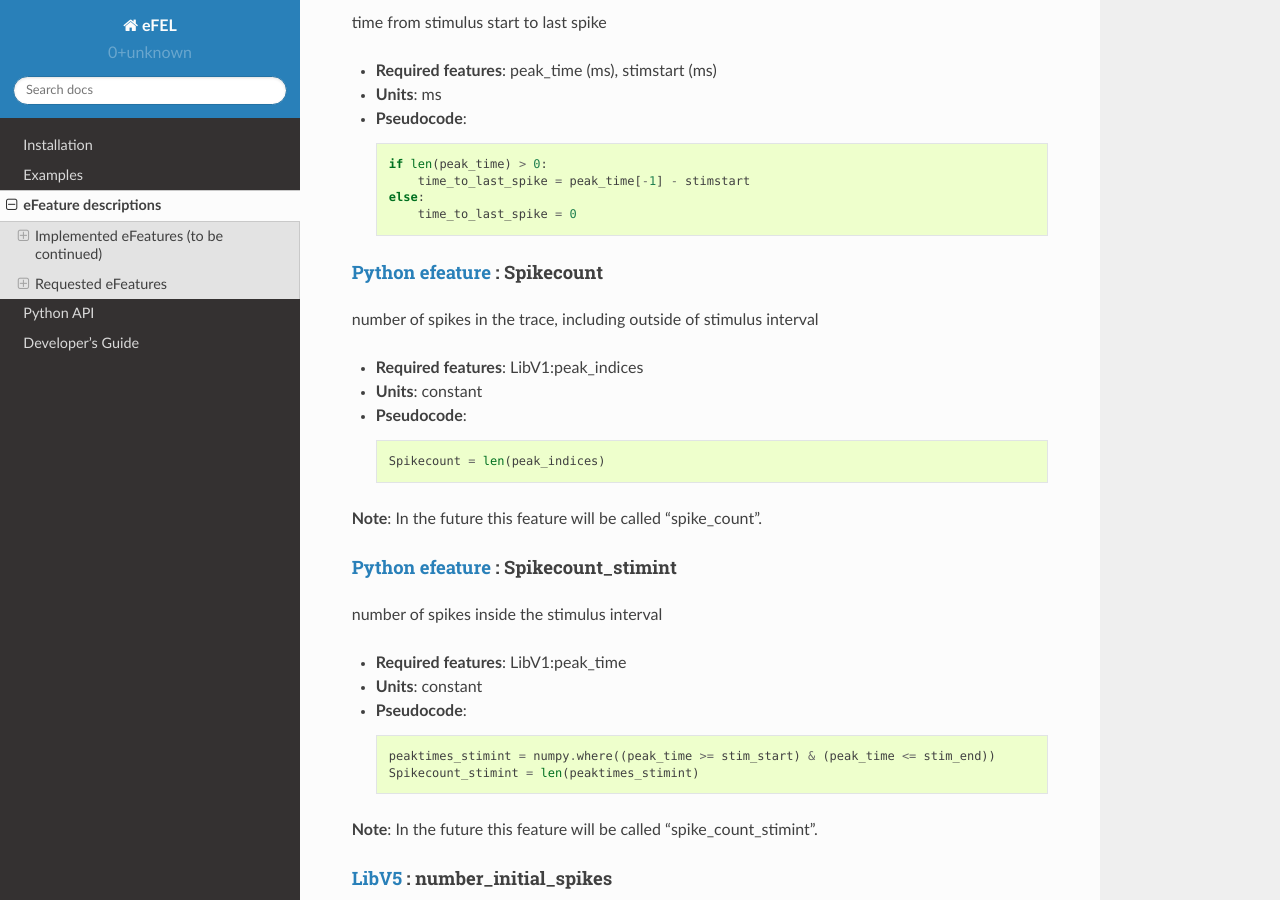
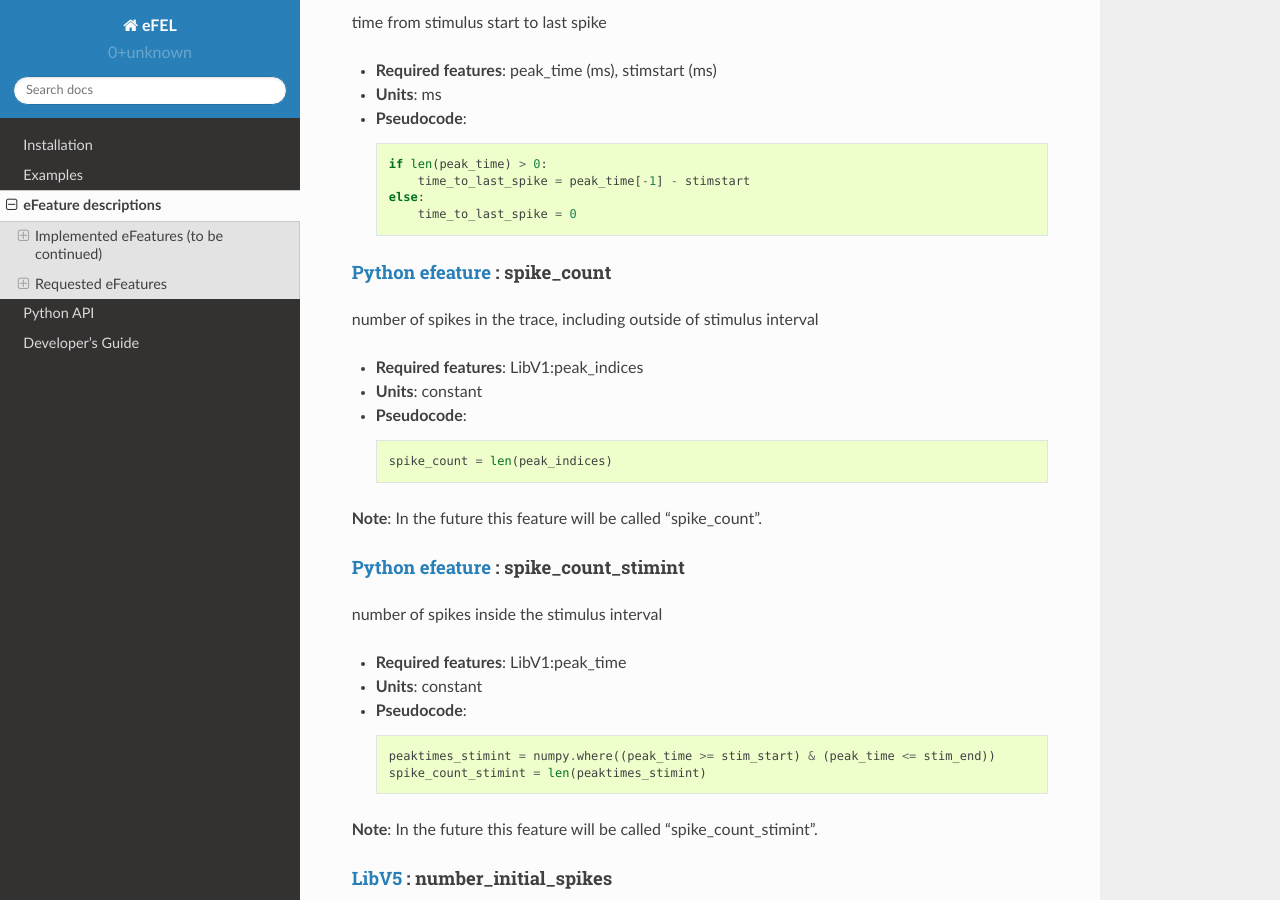
Before and after one commit to BlueBrain/eFEL, a Sphinx documentation site: the page built from docs/source/eFeatures.rst, in a window 1280 px wide and 900 px high, scrolled down 3074 px. Built offline with Sphinx 7.4.7 and the Read the Docs theme 2.0.0, drawn with Linux system fonts in a browser that asks for light colours; some of the changed text lies outside the part shown.

Commit message:
encourage use of spike_count instead of Spikecount

```diff
--- a/docs/source/eFeatures.rst
+++ b/docs/source/eFeatures.rst
@@ -150,8 +150,8 @@ time from stimulus start to last spike
     else:
         time_to_last_spike = 0
 
-`Python efeature`_ : Spikecount
-~~~~~~~~~~~~~~~~~~~~~~~~~~~~~~~
+`Python efeature`_ : spike_count
+~~~~~~~~~~~~~~~~~~~~~~~~~~~~~~~~
 
 number of spikes in the trace, including outside of stimulus interval
 
@@ -159,11 +159,11 @@ number of spikes in the trace, including outside of stimulus interval
 - **Units**: constant
 - **Pseudocode**: ::
 
-    Spikecount = len(peak_indices)
+    spike_count = len(peak_indices)
 
 **Note**: In the future this feature will be called "spike_count".
 
-`Python efeature`_ : Spikecount_stimint
+`Python efeature`_ : spike_count_stimint
 ~~~~~~~~~~~~~~~~~~~~~~~~~~~~~~~~~~~~~~~~
 
 number of spikes inside the stimulus interval
@@ -173,7 +173,7 @@ number of spikes inside the stimulus interval
 - **Pseudocode**: ::
 
     peaktimes_stimint = numpy.where((peak_time >= stim_start) & (peak_time <= stim_end))
-    Spikecount_stimint = len(peaktimes_stimint)
+    spike_count_stimint = len(peaktimes_stimint)
 
 **Note**: In the future this feature will be called "spike_count_stimint".
 
@@ -1902,7 +1902,7 @@ Computes the impedance given a ZAP current input and its voltage response.
 It will return the frequency at which the impedance is maximal, in the range (0, impedance_max_freq] Hz,
 with impedance_max_freq being a setting with 50.0 as a default value.
 
-- **Required features**: current, LibV1:Spikecount, LibV5:voltage_base, LibV5:current_base
+- **Required features**: current, spike_count, LibV5:voltage_base, LibV5:current_base
 - **Units**: Hz
 - **Pseudocode**: ::
 
```
Also changed, not shown: 9 other files.
